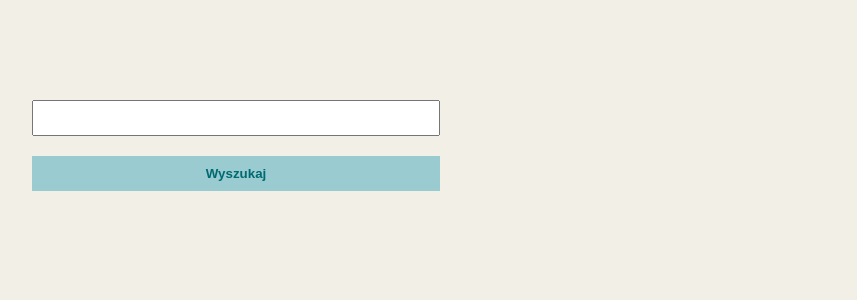
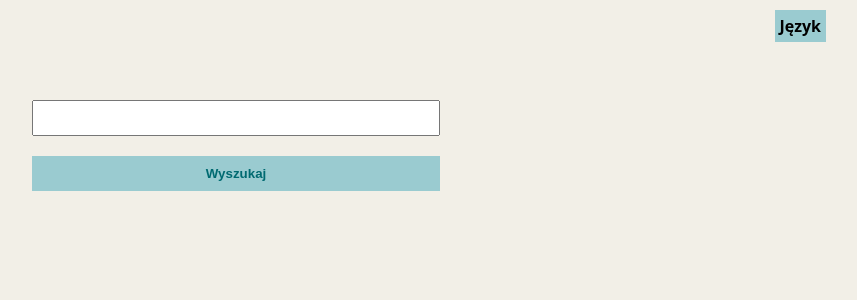
Before and after one commit to Pabl01802/outlier-num, a Vue app: page / in a window 1280 px wide. Shown: the top 300 px of the page, without its empty margins (404-1261 px from the left). Built offline with nearby package versions, Linux system fonts and the light colour scheme.

Commit message:
feat: i18n translations

```diff
--- a/package.json
+++ b/package.json
@@ -10,8 +10,10 @@
     "test": "vitest run"
   },
   "dependencies": {
+    "@types/vue": "^2.0.0",
     "pinia": "^3.0.2",
     "vue": "^3.5.13",
+    "vue-i18n": "10",
     "vue-router": "4",
     "vue3-toastify": "^0.2.8"
   },
--- a/src/App.vue
+++ b/src/App.vue
@@ -1,5 +1,11 @@
 <script setup lang="ts">
-import "vue3-toastify/dist/index.css";
+import { useI18n } from "vue-i18n"
+import "vue3-toastify/dist/index.css"
+import type { MessageSchema } from "./main"
+
+const { t } = useI18n<{ message: MessageSchema }>()
+
+document.title = t("TITLE")
 </script>
 
 <template>
--- /dev/null
+++ b/src/components/DropdownMenu.vue
@@ -0,0 +1,83 @@
+<script setup lang="ts">
+import { onBeforeUnmount, onMounted, ref } from "vue"
+
+const isMenuOpened = ref(false)
+
+const handleClick = (e: MouseEvent) => {
+  if (e.target instanceof HTMLElement) {
+    if (
+      !e.target.parentElement?.classList.contains("dropdown-menu-component")
+    ) {
+      isMenuOpened.value = false
+    }
+  }
+}
+
+onMounted(() => {
+  document.addEventListener("click", handleClick)
+})
+
+onBeforeUnmount(() => {
+  document.removeEventListener("click", handleClick)
+})
+
+function handleMenu() {
+  isMenuOpened.value = !isMenuOpened.value
+}
+
+const props = defineProps<{
+  title: string
+  elements: {
+    elementTitle: string
+    onclick: () => void
+  }[]
+}>()
+</script>
+<template>
+  <div class="dropdown-menu-component" @click="handleMenu">
+    <p>
+      {{ props.title }}
+    </p>
+    <ul v-if="isMenuOpened">
+      <li v-for="el in props.elements" v-on:click="el.onclick">
+        {{ el.elementTitle }}
+      </li>
+    </ul>
+  </div>
+</template>
+
+<style scoped>
+div {
+  user-select: none;
+  background-color: var(--primary);
+  box-sizing: border-box;
+  height: max-content;
+  &:hover {
+    cursor: pointer;
+  }
+}
+p {
+  font-weight: 600;
+}
+p,
+li {
+  padding: 5px;
+  transition: var(--transition);
+  &:hover {
+    background-color: var(--secondary);
+    color: var(--tertiary);
+  }
+}
+ul {
+  list-style: none;
+  padding: 0;
+  margin: 0;
+}
+li {
+  margin: 0;
+  border-top: 2px dashed black;
+  &:last-child {
+    border-bottom: 2px dashed black;
+  }
+}
+</style>
--- /dev/null
+++ b/src/locales/en.json
@@ -0,0 +1,23 @@
+{
+  "TITLE": "Find and outlier number",
+  "PAGES": {
+    "HOME": {
+      "SEARCH": "Search"
+    }
+  },
+  "TOAST": {
+    "ERROR": {
+      "ENTER_CORRECT_SEQ": "Enter a correct sequence",
+      "INCORRECT_SEQ": "Incorrect numbers sequence was provided",
+      "SEQ_LENGTH": "Sequence must be at least 3 numbers long",
+      "NO_OUTLIER": "No outlier"
+    }
+  },
+  "ARIA": {
+    "SEARCH_OUTLIER": "Search for an outlier number",
+    "ENTER_NUMBERS": "Enter numbers"
+  },
+  "LANGUAGES": {
+    "LANGUAGE": "Language"
+  }
+}
--- /dev/null
+++ b/src/locales/pl.json
@@ -0,0 +1,23 @@
+{
+  "TITLE": "Znajdź odstającą liczbę",
+  "PAGES": {
+    "HOME": {
+      "SEARCH": "Wyszukaj"
+    }
+  },
+  "TOAST": {
+    "ERROR": {
+      "ENTER_CORRECT_SEQ": "Podaj poprawny ciąg liczb",
+      "INCORRECT_SEQ": "Wprowadzono niepoprawny ciąg znaków",
+      "SEQ_LENGTH": "Ciąg musi zawierać min. 3 liczby",
+      "NO_OUTLIER": "Żadna liczba nie odstaje"
+    }
+  },
+  "ARIA": {
+    "SEARCH_OUTLIER": "Znajdź odstającą liczbę",
+    "ENTER_NUMBERS": "Wprowadź liczby"
+  },
+  "LANGUAGES": {
+    "LANGUAGE": "Język"
+  }
+}
--- a/src/main.ts
+++ b/src/main.ts
@@ -4,8 +4,25 @@ import App from "./App.vue"
 import router from "./router/index"
 import Vue3Toasity, { type ToastContainerOptions } from "vue3-toastify"
 import { createPinia } from "pinia"
+import { createI18n } from "vue-i18n"
+import en from "./locales/en.json"
+import pl from "./locales/pl.json"
+
+export type MessageSchema = typeof en
+
+type Locale = "en" | "pl"
 
 const pinia = createPinia()
+const i18n = createI18n<[MessageSchema], Locale>({
+  locale: localStorage.getItem("language") || "pl",
+  globalInjection: true,
+  fallbackLocale: "en",
+  messages: {
+    en,
+    pl,
+  },
+})
+
 const app = createApp(App)
 
 app.use(Vue3Toasity, {
@@ -13,5 +30,6 @@ app.use(Vue3Toasity, {
   theme: "colored",
 } as ToastContainerOptions)
 app.use(pinia)
+app.use(i18n)
 app.use(router)
 app.mount("#app")
--- a/src/style.css
+++ b/src/style.css
@@ -3,11 +3,17 @@
   --primary: #9acbd0;
   --secondary: #006a71;
   --tertiary: #f2efe7;
+
+  --transition: 0.2s;
 }
 
 body {
   margin: 0;
   background-color: var(--tertiary);
+}
+
+p {
+  margin: 0;
 }
 
 main {
--- a/src/views/HomePage.vue
+++ b/src/views/HomePage.vue
@@ -6,13 +6,17 @@ import { useRouter } from "vue-router"
 import { outlierNum } from "../utils"
 import { toast } from "vue3-toastify"
 import { useOutlierStore } from "../hooks/stores/useOutlierStore"
+import { useI18n } from "vue-i18n"
+import type { MessageSchema } from "../main"
+import DropdownMenu from "../components/DropdownMenu.vue"
 
 const router = useRouter()
 const numbers = ref("")
+const { t, locale, availableLocales } = useI18n<{ message: MessageSchema }>()
+
+const { outlier, setOutlier, reset } = useOutlierStore()
 
 const incorrect = ["1", "2", "3", "4", "5"]
-
-const { outlier, setOutlier, reset } = useOutlierStore()
 
 if (outlier) reset()
 
@@ -20,7 +24,7 @@ const searchOutlierNumber = () => {
   const regex = /^(-?\d+\s*,\s*)*(-?\d+)$/
 
   if (!regex.test(numbers.value)) {
-    return toast.error("Podaj poprawny ciąg liczb")
+    return toast.error(t("TOAST.ERROR.ENTER_CORRECT_SEQ"))
   }
 
   const splitted: string[] = numbers.value
@@ -31,15 +35,15 @@ const searchOutlierNumber = () => {
     incorrect.length === splitted.length &&
     splitted.every((num, index) => num === incorrect[index])
   )
-    return toast.error("Wprowadzono niepoprawny ciąg znaków")
+    return toast.error(t("TOAST.ERROR.INCORRECT_SEQ"))
 
   if (splitted.length < 3) {
-    return toast.error("Ciąg musi zawierać min. 3 liczby")
+    return toast.error(t("TOAST.ERROR.SEQ_LENGTH"))
   }
 
   const outlierNumber = outlierNum(splitted.map((num) => parseInt(num)))
 
-  if (!outlierNumber) return toast.error("Żadna liczba nie odstaje")
+  if (!outlierNumber) return toast.error(t("TOAST.ERROR.NO_OUTLIER"))
 
   setOutlier(outlierNumber)
 
@@ -47,27 +51,46 @@ const searchOutlierNumber = () => {
     name: "Outlier",
   })
 }
+
+const languages = availableLocales.map((_locale) => ({
+  elementTitle: _locale,
+  onclick: () => {
+    locale.value = _locale
+    localStorage.setItem("language", _locale)
+  },
+}))
 </script>
 
 <template>
   <main>
+    <DropdownMenu
+      :title="t('LANGUAGES.LANGUAGE')"
+      :elements="languages"
+      class="dropdown-menu"
+    />
     <section>
       <CustomInput
         v-model="numbers"
         class="numbers-input"
-        aria-label="Wprowadź liczby"
+        :aria-label="t('ARIA.ENTER_NUMBERS')"
         @enter="searchOutlierNumber"
       />
       <Button
         @click="searchOutlierNumber"
-        aria-label="Wyszukaj odstającą liczbę"
-        >Wyszukaj</Button
+        :aria-label="t('ARIA.SEARCH_OUTLIER')"
       >
+        {{ t("PAGES.HOME.SEARCH") }}
+      </Button>
     </section>
   </main>
 </template>
 
 <style scoped>
+.dropdown-menu {
+  position: absolute;
+  top: 10px;
+  right: 50px;
+}
 section {
   display: flex;
   flex-direction: column;
```
Also changed, not shown: 1 other file (tests, documents, lock files or other folders).
